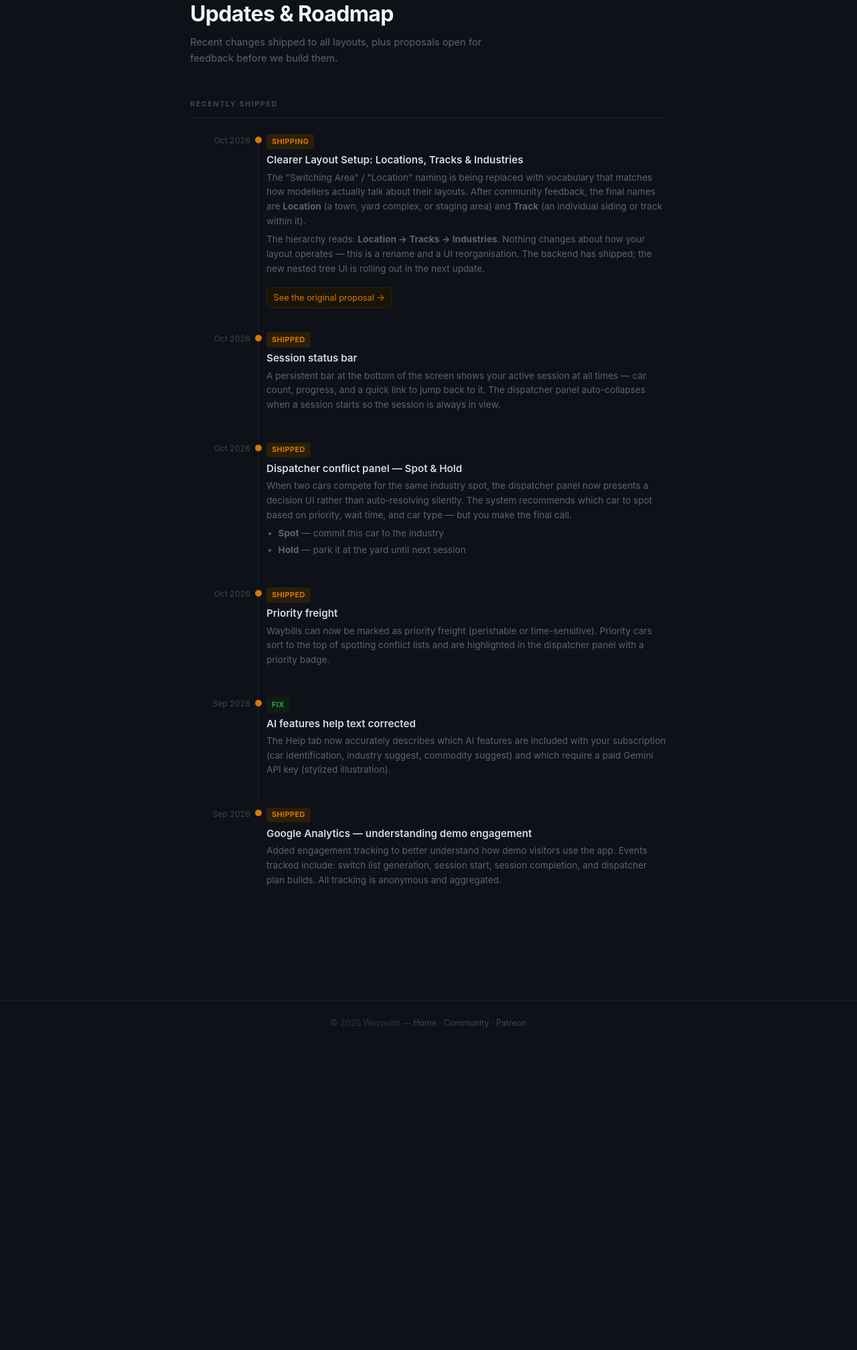
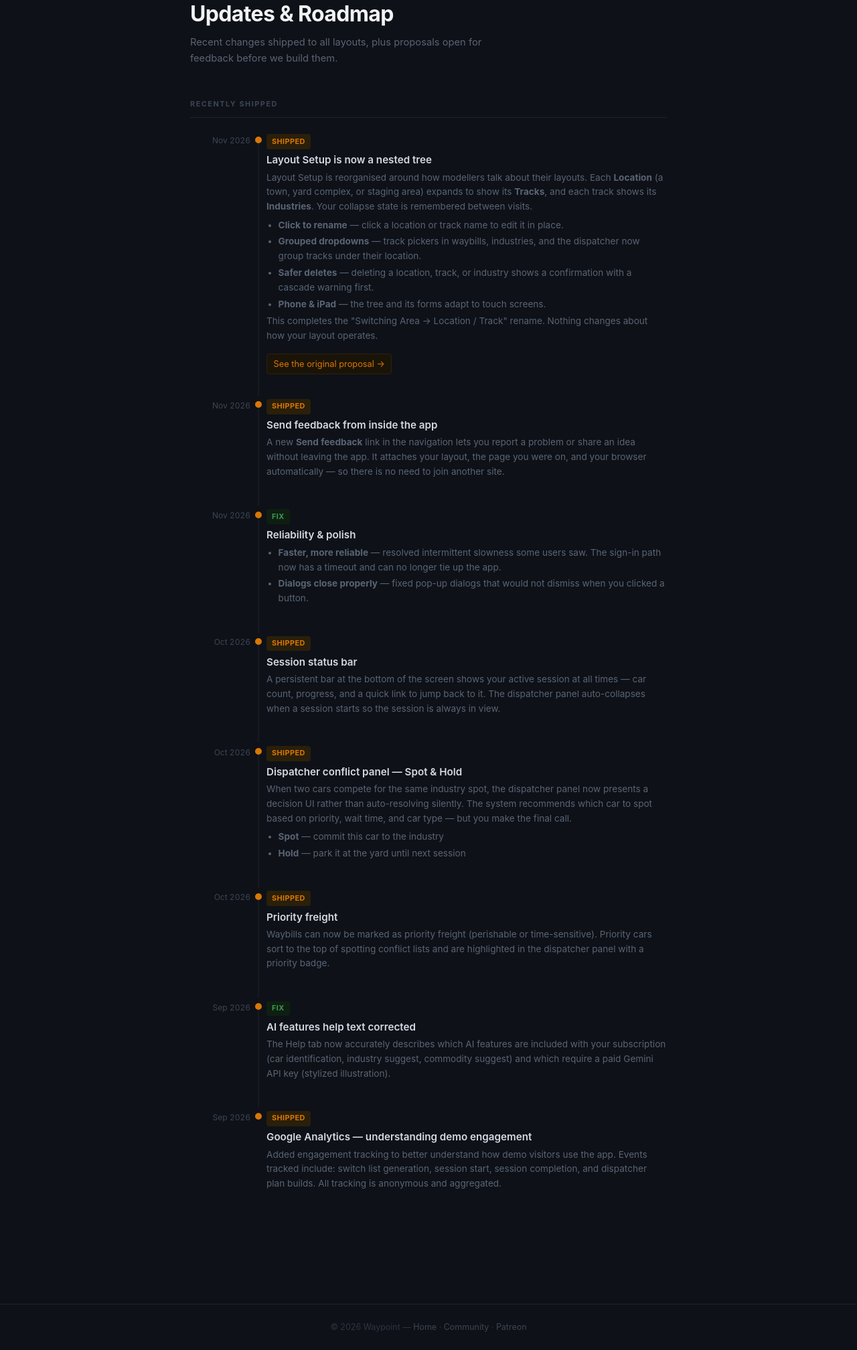
Before and after one commit to daviddalzell/railcar-sim, a FastAPI app: page /updates in a window 1280 px wide. Shown: the part 156-2172 px from the top of the page at 67% size. Before the commit the page ends 1691 px from the top, so only its background shows below. Run offline with FastAPI, Linux system fonts and the light colour scheme; some libraries are stand-ins or nearby versions.

Commit message:
Update /updates changelog with November changes
- Layout Setup nested tree (completes the Location/Track rename): tree,
  grouped dropdowns, click-to-rename, cascade delete warnings, touch layout.
- In-app "Send feedback" link.
- Reliability & polish: intermittent-slowness fix and dialog-dismiss fix.

Co-Authored-By: Claude Opus 4.8 (1M context) <noreply@anthropic.com>

```diff
--- a/templates/changelog.html
+++ b/templates/changelog.html
@@ -250,15 +250,46 @@
     <div class="timeline">
 
       <div class="entry shipped">
-        <div class="entry-date">Oct 2026</div>
+        <div class="entry-date">Nov 2026</div>
         <div class="entry-body">
-          <div class="badge badge-shipped">Shipping</div>
-          <div class="entry-title">Clearer Layout Setup: Locations, Tracks &amp; Industries</div>
+          <div class="badge badge-shipped">Shipped</div>
+          <div class="entry-title">Layout Setup is now a nested tree</div>
           <div class="entry-desc">
-            <p>The "Switching Area" / "Location" naming is being replaced with vocabulary that matches how modellers actually talk about their layouts. After community feedback, the final names are <strong>Location</strong> (a town, yard complex, or staging area) and <strong>Track</strong> (an individual siding or track within it).</p>
-            <p>The hierarchy reads: <strong>Location → Tracks → Industries</strong>. Nothing changes about how your layout operates — this is a rename and a UI reorganisation. The backend has shipped; the new nested tree UI is rolling out in the next update.</p>
+            <p>Layout Setup is reorganised around how modellers talk about their layouts. Each <strong>Location</strong> (a town, yard complex, or staging area) expands to show its <strong>Tracks</strong>, and each track shows its <strong>Industries</strong>. Your collapse state is remembered between visits.</p>
+            <ul>
+              <li><strong>Click to rename</strong> — click a location or track name to edit it in place.</li>
+              <li><strong>Grouped dropdowns</strong> — track pickers in waybills, industries, and the dispatcher now group tracks under their location.</li>
+              <li><strong>Safer deletes</strong> — deleting a location, track, or industry shows a confirmation with a cascade warning first.</li>
+              <li><strong>Phone &amp; iPad</strong> — the tree and its forms adapt to touch screens.</li>
+            </ul>
+            <p>This completes the "Switching Area → Location / Track" rename. Nothing changes about how your layout operates.</p>
           </div>
           <a class="rfc-link" href="/updates/rfc-layout-setup-rename">See the original proposal →</a>
+        </div>
+      </div>
+
+      <div class="entry shipped">
+        <div class="entry-date">Nov 2026</div>
+        <div class="entry-body">
+          <div class="badge badge-shipped">Shipped</div>
+          <div class="entry-title">Send feedback from inside the app</div>
+          <div class="entry-desc">
+            <p>A new <strong>Send feedback</strong> link in the navigation lets you report a problem or share an idea without leaving the app. It attaches your layout, the page you were on, and your browser automatically — so there is no need to join another site.</p>
+          </div>
+        </div>
+      </div>
+
+      <div class="entry shipped">
+        <div class="entry-date">Nov 2026</div>
+        <div class="entry-body">
+          <div class="badge badge-fix">Fix</div>
+          <div class="entry-title">Reliability &amp; polish</div>
+          <div class="entry-desc">
+            <ul>
+              <li><strong>Faster, more reliable</strong> — resolved intermittent slowness some users saw. The sign-in path now has a timeout and can no longer tie up the app.</li>
+              <li><strong>Dialogs close properly</strong> — fixed pop-up dialogs that would not dismiss when you clicked a button.</li>
+            </ul>
+          </div>
         </div>
       </div>
 
```
